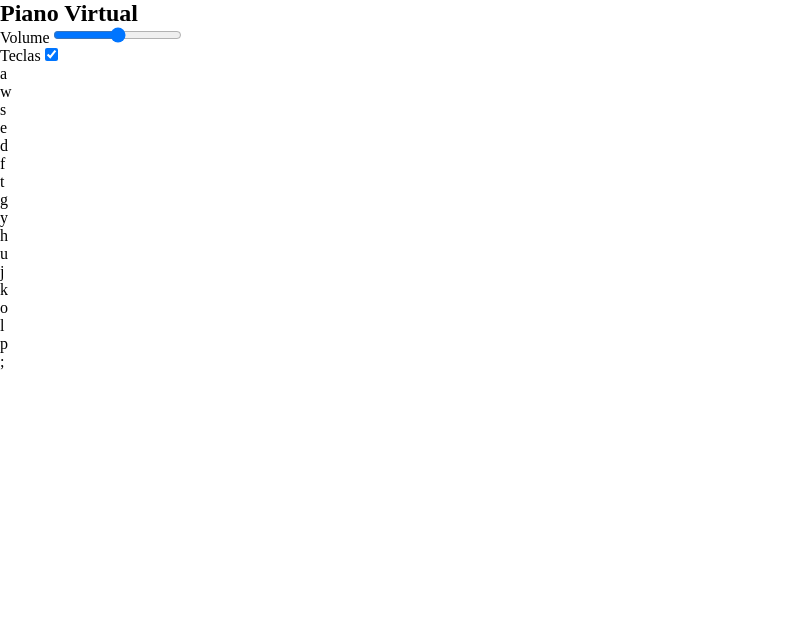
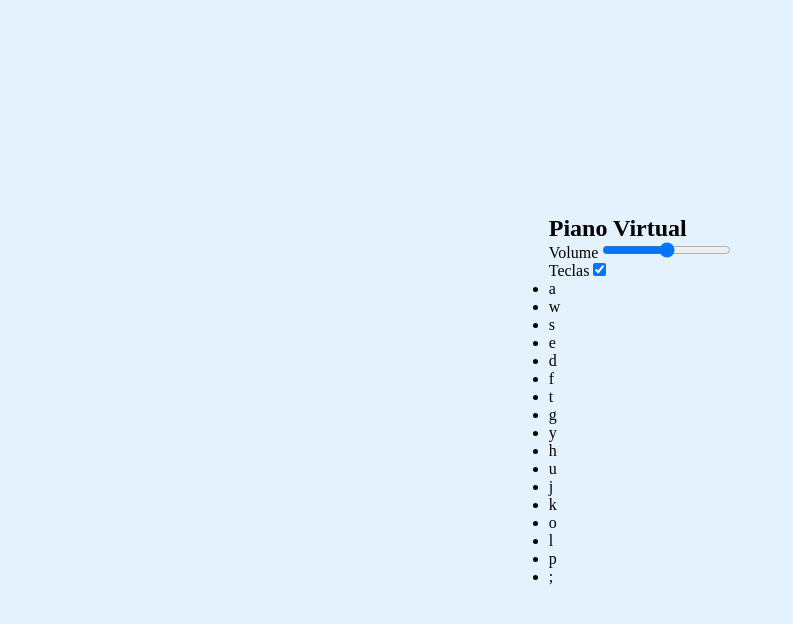
Before and after one commit to izaque459/Simulador-Piano, a plain HTML site: page index.html in a window 1280 px wide. Shown: the whole page, without its empty margins (0-793 px from the left). Drawn offline with Linux system fonts and the light colour scheme.

Commit message:
Criado seletor body no arquivo main

```diff
--- a/index.html
+++ b/index.html
@@ -11,7 +11,7 @@
     <div class="container">
         <header>
             <h2>Piano Virtual</h2>
-            <div class="column">
+            <div class="column volume-slider">
                 <span>Volume</span> <input type="range">
             </div>
             <div class="column keys-check">
--- a/src/styles/main.css
+++ b/src/styles/main.css
@@ -0,0 +1,12 @@
+body{
+    display:flex;
+    align-items: center;
+    justify-content: center;
+    min-height: 100vh;
+    background-color: #e3f2fd;
+
+}
+
+.container{
+
+}
```
